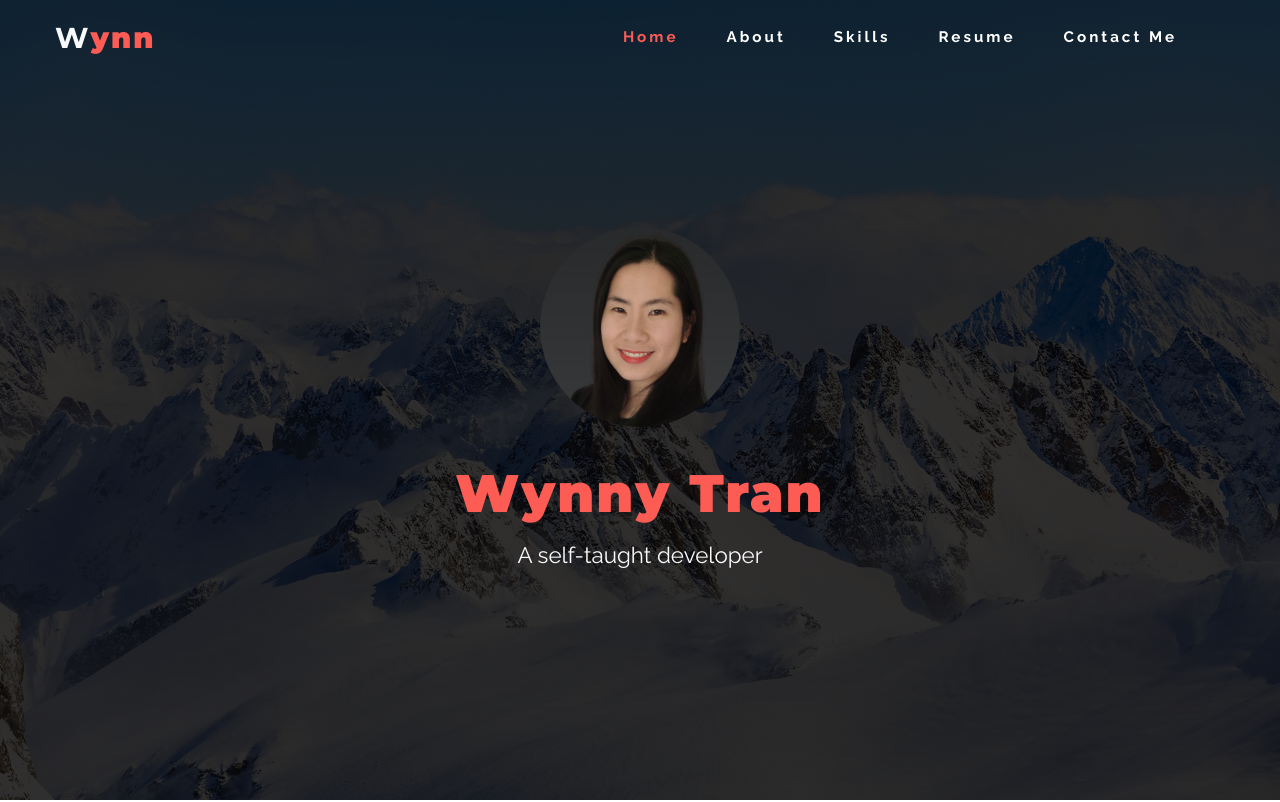
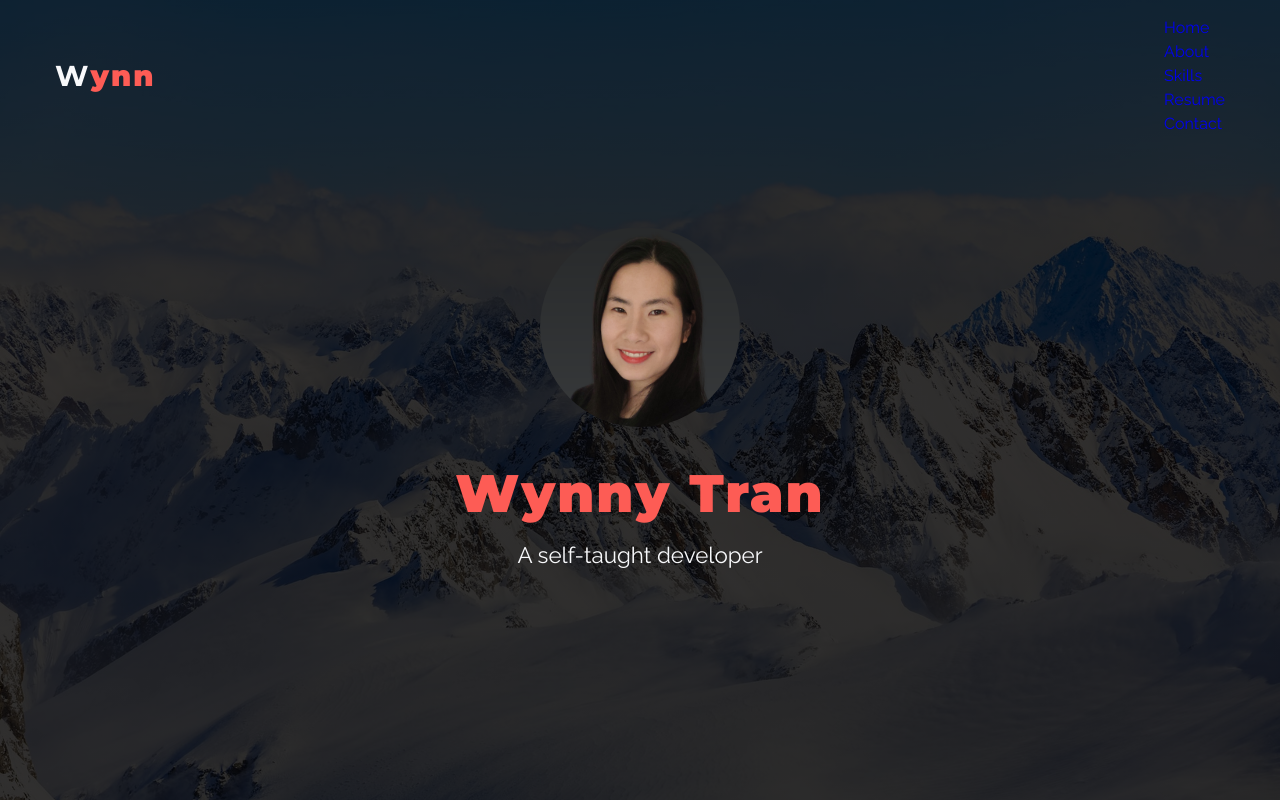
Before and after one commit to ginnyvt/my-portfolio-old, a website: page index.html in a window 1280 px wide. Shown: the top 802 px of the page. Drawn offline with Linux system fonts and the light colour scheme.

Commit message:
refactor: navigation bar html structure

```diff
--- a/index.html
+++ b/index.html
@@ -1,24 +1,21 @@
 <!DOCTYPE html>
 <html lang="en">
-
 <head>
   <meta charset="UTF-8" />
   <meta name="viewport" content="width=device-width, initial-scale=1.0" />
   <title>Wynny's | Home</title>
   <!-- CSS -->
   <link rel="stylesheet" href="css/styles.css" />
-
   <!-- FONT AWESOME -->
   <link rel="stylesheet" href="https://cdnjs.cloudflare.com/ajax/libs/font-awesome/5.15.0/css/all.min.css" />
-
   <!-- GOOGLE FONTS -->
   <link href="https://fonts.googleapis.com/css?family=Montserrat:400,700,800,900|Raleway:300,400,700,900&display=swap"
     rel="stylesheet" />
 </head>
 
 <body>
-  <header id="home">
-    <nav class="navbar">
+  <header>
+    <nav class="navbar fixed">
       <div class="nav-center">
         <div class="nav-header">
           <h1 class="logo">W<span>ynn</span></h1>
@@ -28,26 +25,26 @@
             <span class="hambuger"></span>
           </div>
         </div>
-
-        <ul class="nav-list">
-          <li class="nav-item">
-            <a href="#home" class="nav-link current scroll-link">Home</a>
+        <!-- Nav links -->
+        <div class="links-container">
+          <ul class="nav__list">
+            <li class="nav__list-item">
+              <a href="#home" class="nav__link current scroll-link">Home</a>
             </li>
-          <li class="nav-item">
-            <a href="#about" class="nav-link scroll-link">About</a>
+            <li class="nav__list-item">
+              <a href="#about" class="nav__link scroll-link">About</a>
             </li>
-          <li class="nav-item">
-            <a href="#skills" class="nav-link scroll-link">Skills</a>
+            <li class="nav__list-item">
+              <a href="#skills" class="nav__link scroll-link">Skills</a>
             </li>
-          <li class="nav-item">
-            <a href="#timeline" class="nav-link scroll-link">Resume</a>
+            <li class="nav__list-item">
+              <a href="#timeline" class="nav__link scroll-link">Resume</a>
             </li>
-          <li class="nav-item">
-            <a href="#contact" class="nav-link scroll-link">Contact Me</a>
+            <li class="nav__list-item">
+              <a href="#contact" class="nav__link scroll-link">Contact</a>
             </li>
           </ul>
-
-        <!-- <a href="#contact" class="btn nav-btn">Contact Me</a> -->
+        </div>
       </div>
     </nav>
 
@@ -277,7 +274,7 @@
 
   </footer>
 
-  <script src="app.js">
+  <script src="main.js">
 
   </script>
 
```
Lines whose indentation alone changed are shown as unchanged.
